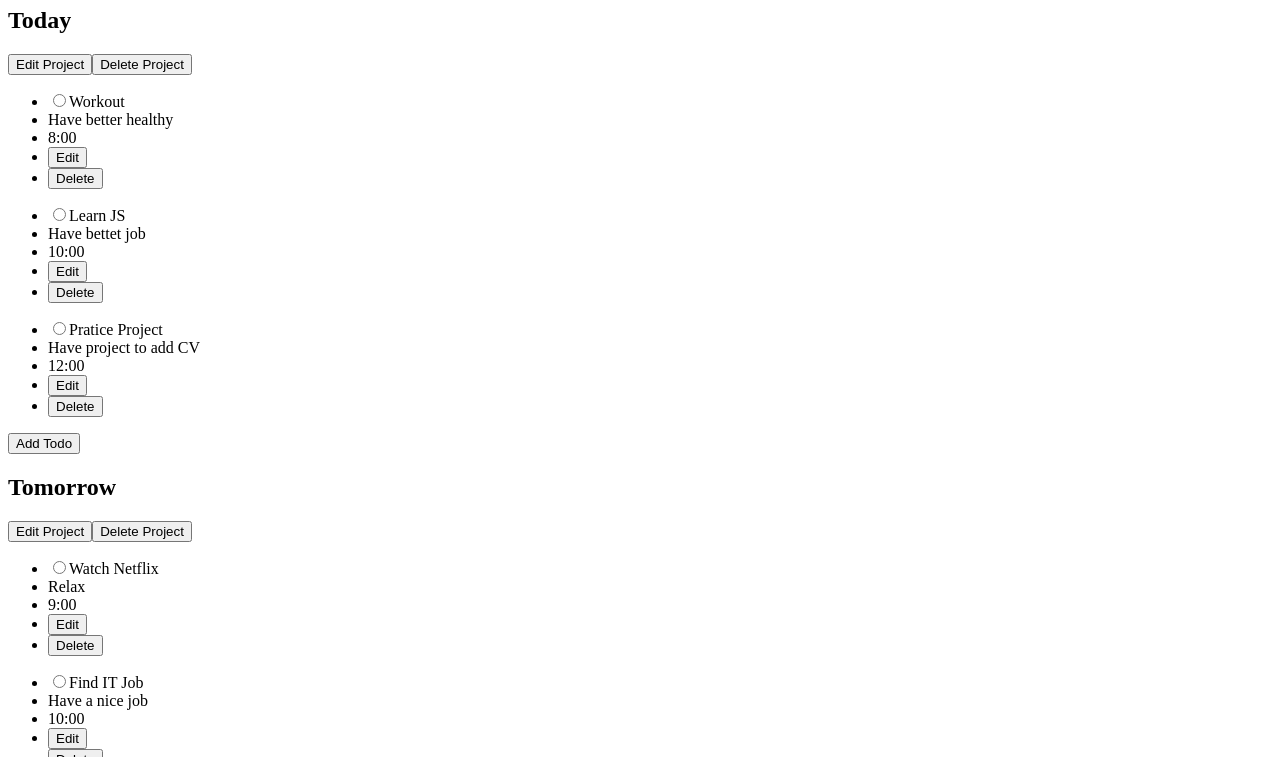
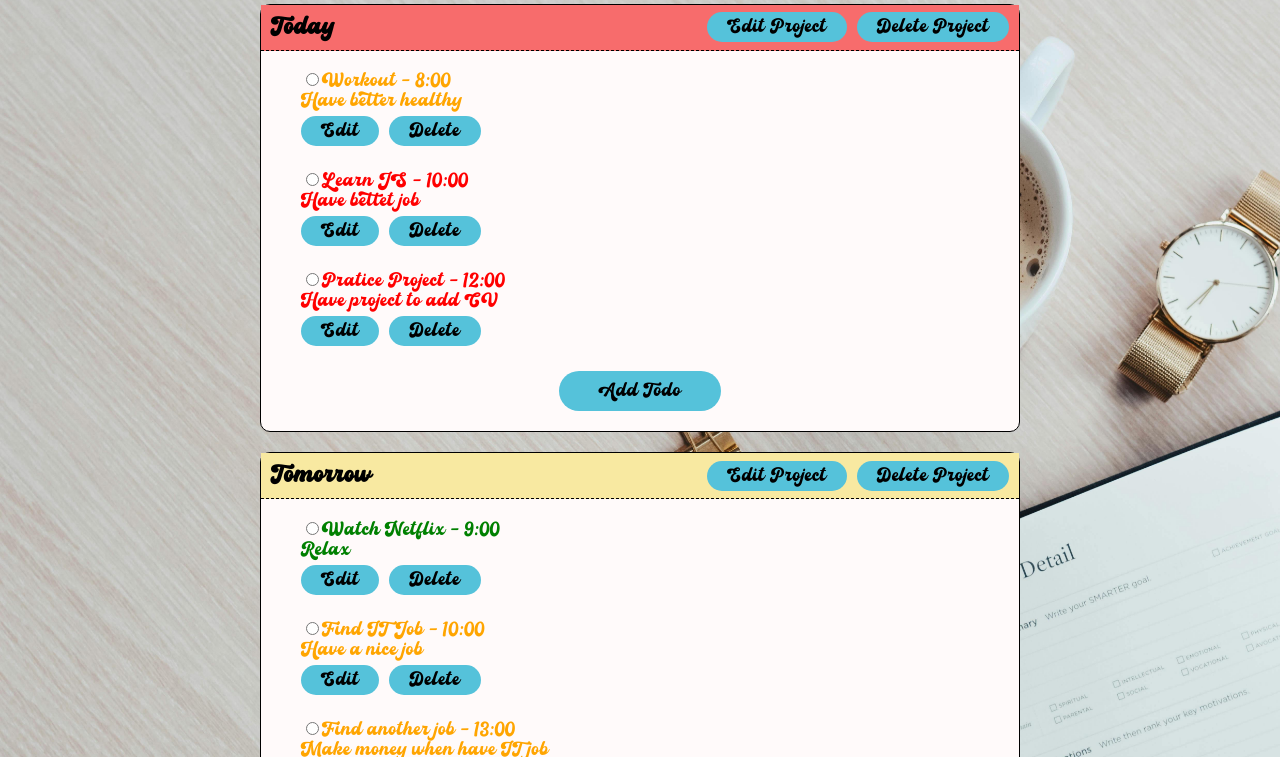
Before and after one commit to TranTrungNghiaDev/Project-Todo-List, a website built with webpack: page src/index.html in a window 1280 px wide. Shown: the part 73-830 px from the top of the page. Built offline with nearby package versions, Linux system fonts and the light colour scheme.

Commit message:
Add styles by css
Add font, add border for project
Add background for page
Add color for each priority
Change positions of all element

```diff
--- a/src/modules/DOM/createElement/createAddProjectBtn.js
+++ b/src/modules/DOM/createElement/createAddProjectBtn.js
@@ -7,6 +7,7 @@ function createAddProjectBtn() {
     const bodyElement = document.querySelector("body");
 
     const addNewProjectBtn = document.createElement("button");
+    addNewProjectBtn.id = "add-project-btn";
     addNewProjectBtn.textContent = "Add New Project";
     addNewProjectBtn.addEventListener("click", () => {
         dialog.showModal();
@@ -26,6 +27,7 @@ function createAddProjectBtn() {
         addNewProject(projectList, dateInput.value.toString());
         refreshContentDiv();
         dialog.close();
+        alert("Add complete");
     })
 
     form.appendChild(formTitle);
--- a/src/modules/DOM/createElement/createAddTodoBtn.js
+++ b/src/modules/DOM/createElement/createAddTodoBtn.js
@@ -9,6 +9,7 @@ function createAddTodoBtn(parentElement, projectId) {
     const showDialogBtn = document.createElement("button");
     showDialogBtn.type = "button";
     showDialogBtn.textContent = "Add Todo";
+    showDialogBtn.classList.add("todo-btn");
     showDialogBtn.addEventListener("click", () => {
         dialog.showModal();
     })
@@ -47,6 +48,7 @@ function createAddTodoBtn(parentElement, projectId) {
         addTodo(projectList, projectId, title, description, dueDate, priority)
         refreshContentDiv();
         dialog.close();
+        alert("Add complete");
     })
 
     form.appendChild(submitBtn);
--- a/src/modules/DOM/createElement/createEditProjectBtn.js
+++ b/src/modules/DOM/createElement/createEditProjectBtn.js
@@ -24,6 +24,7 @@ function createEditProjectBtn(projectElement, projectId) {
         e.preventDefault();
         editProject(projectList, projectId, dateInput.value.toString());
         refreshContentDiv();
+        alert("Change complete");
         dialog.close();
     })
 
--- a/src/modules/DOM/createElement/createEditTodoBtn.js
+++ b/src/modules/DOM/createElement/createEditTodoBtn.js
@@ -58,6 +58,7 @@ function createEditTodoBtn(parentElement, projectId, todoData) {
         refreshContentDiv();
         console.log(projectList);
         dialog.close();
+        alert("Change complete");
     })
 
     form.appendChild(submitBtn);
--- a/src/modules/DOM/displayElement/displayProjects.js
+++ b/src/modules/DOM/displayElement/displayProjects.js
@@ -10,6 +10,12 @@ function displayProjects() {
 
     projectList.forEach(project => {
         const projectSection = document.createElement("section");
+        projectSection.classList.add("project-section");
+        const titleSection = document.createElement("section");
+        titleSection.classList.add("project-title-section")
+        const buttonListSection = document.createElement("section");
+        buttonListSection.classList.add("button-list-section");
+
         projectSection.id = project.id;
         const projectDueDate = document.createElement("h2");
         projectDueDate.textContent = project.dueDate;
@@ -17,13 +23,20 @@ function displayProjects() {
         const deleteBtn = document.createElement("button");
         deleteBtn.textContent = "Delete Project";
         deleteBtn.addEventListener("click", () => {
-            deleteProject(projectList, project.id);
-            refreshContentDiv();
+            const result = confirm("Do you want to delete this project ?");
+            if(result) {
+                deleteProject(projectList, project.id);
+                refreshContentDiv();
+                alert("Delete complete");
+            }
+
         })
 
-        projectSection.appendChild(projectDueDate);
-        createEditProjectBtn(projectSection, project.id);
-        projectSection.appendChild(deleteBtn);
+        titleSection.appendChild(projectDueDate);
+        createEditProjectBtn(buttonListSection, project.id);
+        buttonListSection.appendChild(deleteBtn);
+        titleSection.appendChild(buttonListSection);
+        projectSection.appendChild(titleSection);
         displayTodo(projectSection, project);
         createAddTodoBtn(projectSection, project.id);
         contentDiv.appendChild(projectSection);
--- a/src/modules/DOM/displayElement/displayTodo.js
+++ b/src/modules/DOM/displayElement/displayTodo.js
@@ -7,47 +7,46 @@ function displayTodo(projectElement, projectData) {
     const todoListData = projectData.todoList;
     todoListData.forEach(todo => {
         const todoSection = document.createElement("section");
+        todoSection.classList.add(`${todo.priority}-priority`);
         const priority = todo.priority;
         todoSection.classList.add(priority);
 
         const listSection = document.createElement("ul");
-        const taskNameItem = document.createElement("li");
 
+        const taskNameAndDueDateItem = document.createElement("li");
         const radioInput = document.createElement("input");
         radioInput.type = "radio";
         radioInput.addEventListener("click", () => {
             deleteTodo(projectList, projectData.id, todo.id);
             refreshContentDiv();
+            alert("Congratulations");
         })
-
-        const taskNameSpan = document.createElement("span");
-        taskNameSpan.textContent = todo.title;
-        taskNameItem.appendChild(radioInput);
-        taskNameItem.appendChild(taskNameSpan);
+        const taskNameAndDueDateSpan = document.createElement("span");
+        taskNameAndDueDateSpan.textContent = `${todo.title} - ${todo.dueDate}`;
+        taskNameAndDueDateItem.appendChild(radioInput);
+        taskNameAndDueDateItem.appendChild(taskNameAndDueDateSpan);
 
         const descriptionItem = document.createElement("li");
         descriptionItem.textContent = todo.description;
 
-        const dueDateItem = document.createElement("li");
-        dueDateItem.textContent = todo.dueDate;
+        const editAndDeleteItem = document.createElement("li");
+        createEditTodoBtn(editAndDeleteItem,projectData.id, todo);
 
-        const editItem = document.createElement("li");
-        createEditTodoBtn(editItem,projectData.id, todo);
-
-        const deleteItem = document.createElement("li");
         const deleteBtn = document.createElement("button");
         deleteBtn.textContent = "Delete";
         deleteBtn.addEventListener("click", () => {
-            deleteTodo(projectList, projectData.id, todo.id);
-            refreshContentDiv();
+            const result = confirm("Do you want to delete this todo ?");
+            if(result) {
+                deleteTodo(projectList, projectData.id, todo.id);
+                refreshContentDiv();
+                alert("Delete complete");
+            }
         })
-        deleteItem.appendChild(deleteBtn);
+        editAndDeleteItem.appendChild(deleteBtn);
 
-        listSection.appendChild(taskNameItem);
+        listSection.appendChild(taskNameAndDueDateItem);
         listSection.appendChild(descriptionItem);
-        listSection.appendChild(dueDateItem);
-        listSection.appendChild(editItem);
-        listSection.appendChild(deleteItem);
+        listSection.appendChild(editAndDeleteItem);
 
         todoSection.appendChild(listSection);
         projectElement.appendChild(todoSection);
--- /dev/null
+++ b/src/modules/DOM/fonts/scripto-font/info.txt
@@ -0,0 +1,2 @@
+license: Freeware, Non-Commercial
+link: https://www.fontspace.com/scripto-font-f84791
--- a/src/modules/logic/project/deleteProject.js
+++ b/src/modules/logic/project/deleteProject.js
@@ -8,7 +8,6 @@ function deleteProject(projectList, projectId) {
     else {
         projectList.splice(projectIndex, 1);
         changeIdDependIndex(projectList);
-        alert("Delete complete");
     }
 }
 
--- a/src/modules/logic/project/editProject.js
+++ b/src/modules/logic/project/editProject.js
@@ -5,7 +5,6 @@ function editProject(projectList, projectId, dueDate) {
     }
     else {
         projectList[projectIndex].dueDate = dueDate;
-        alert("Change complete");
     }
 }
 
--- a/src/styles.css
+++ b/src/styles.css
@@ -1,5 +1,16 @@
+@font-face {
+    font-family: "hand-write";
+    src: url("./modules/DOM/fonts/scripto-font/Scripto-2OR2v.ttf");
+}
+
 :root {
-    font-size: 1rem;
+    font-size: 1;
+    font-family: "hand-write", Arial, Helvetica, sans-serif;
+}
+
+body {
+    background-image: url("./modules/DOM/imgs/wallpaper.jpg");
+    background-size: cover;
 }
 
 input, select {
@@ -9,3 +20,70 @@ input, select {
 input[type = "radio"] {
     display: inline-block;
 }
+
+h1 {
+    text-align: center;
+    font-size: 2rem;
+}
+
+h2 {
+    margin: 10px;
+    font-size: 1.5rem;
+}
+
+ul {
+    list-style-type: none;
+}
+
+.project-title-section {
+    display: flex;
+    justify-content: space-between;
+    border-bottom: 1px dashed black;
+    align-items: center;
+}
+
+button {
+    margin: 5px 10px 5px 0;
+    padding: 5px 20px;
+    border-radius: 20px;
+    border: 0;
+    outline: 0;
+    background-color: #55c2da;
+    font-family: inherit;
+    font-size: 1.2rem;
+}
+
+#add-project-btn, .todo-btn {
+    display: block;
+    margin: 20px auto;
+    padding: 10px 40px;
+}
+
+.project-section {
+    border: 1px solid black;
+    border-radius: 10px;
+    width: 60%;
+    margin: 20px auto;
+    background-color: snow;
+    font-size: 1.2rem;
+}
+
+.project-section:nth-child(odd) .project-title-section{
+    background-color: #f76c6c;
+}
+
+.project-section:nth-child(even) .project-title-section{
+    background-color: #f8e9a1;
+}
+
+.High-priority {
+    color:  red;
+}
+
+.Medium-priority {
+    color: orange;
+}
+
+.Low-priority {
+    color: green;
+}
```
Also changed, not shown: src/modules/DOM/fonts/scripto-font/misc/Please Readme.txt (added, +7 -0 lines), src/modules/DOM/fonts/scripto-font/Scripto-2OR2v.ttf (added), src/modules/DOM/imgs/wallpaper.jpg (added), 2 other files.
